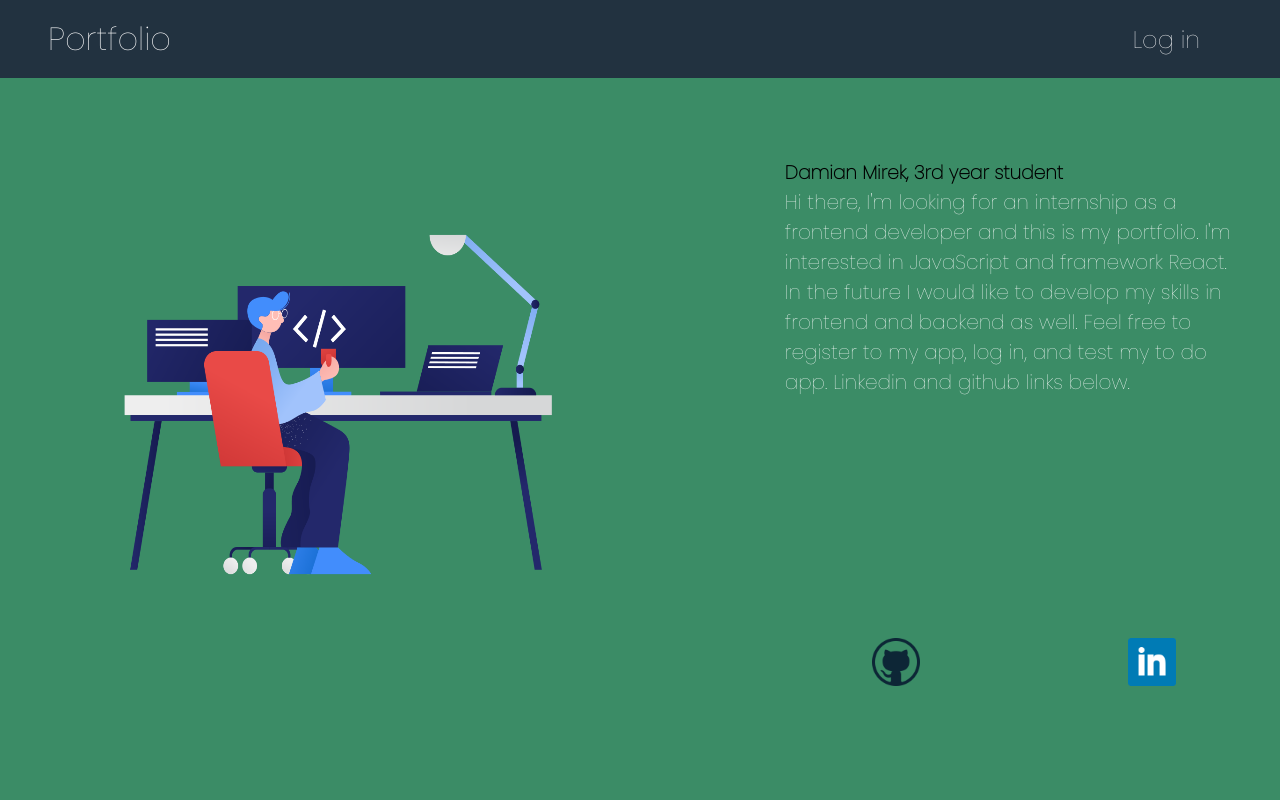
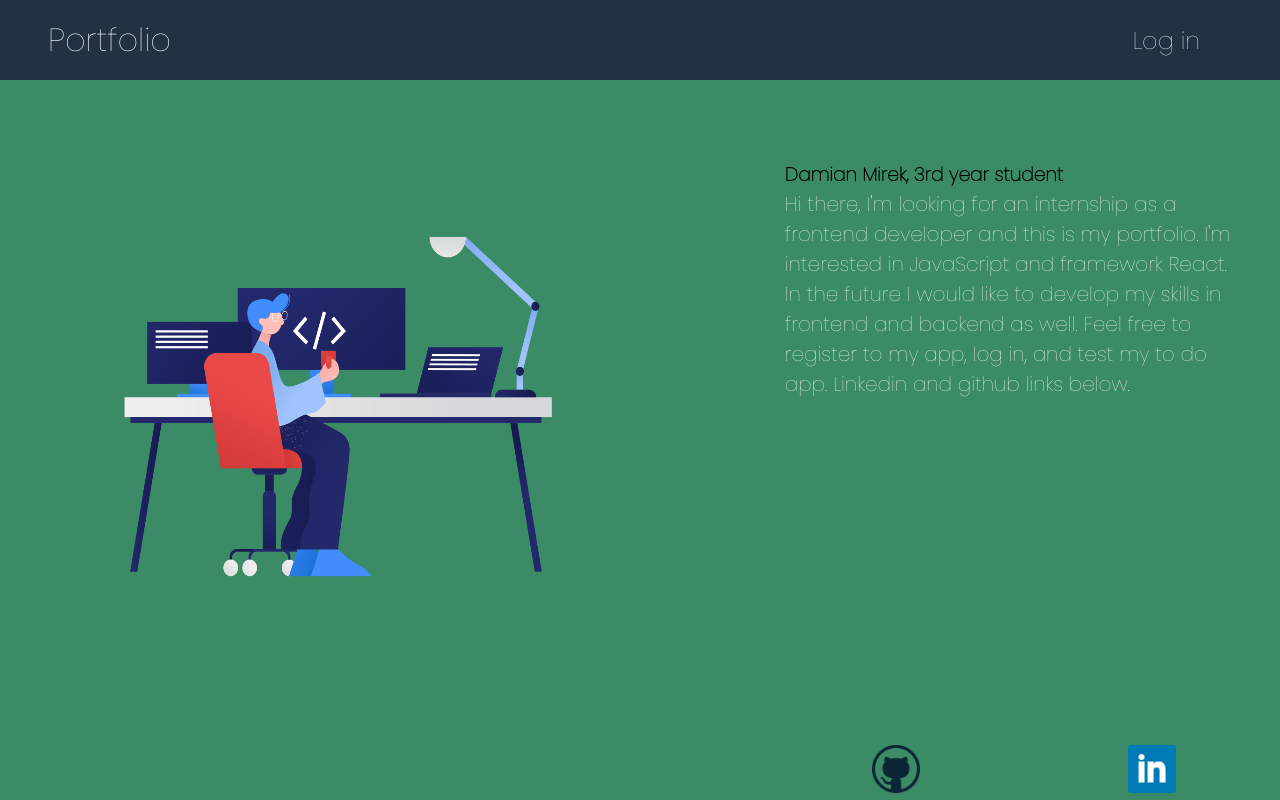
Before and after one commit to cees2/PortfolioDamianMirek, a React (Create React App) app: page /home in a window 1280 px wide. Built offline with nearby package versions, Linux system fonts and the light colour scheme; no server answers.

Commit message:
fixed hamburger menu bug

```diff
--- a/src/components/Authentication/LoginForm.js
+++ b/src/components/Authentication/LoginForm.js
@@ -30,10 +30,10 @@ const LoginForm = (props) => {
     } else if (emailInput.length < 3) {
       setError("Email is too short.");
       return false;
-    } else if (passwordInput.length < 5) {
+    } else if (passwordInput.trim().length < 5) {
       setError("Password has to be at least 5 characters long.");
       return false;
-    } else if (emailInput.length < 6) {
+    } else if (emailInput.trim().length < 6) {
       setError("email has to be at least 6 characters long.");
       return false;
     }
--- a/src/components/Home/Home.js
+++ b/src/components/Home/Home.js
@@ -6,8 +6,8 @@ import React from "react";
 
 const Home = () => {
   return (
-    <React.Fragment>
-      <div className={classes.homePageWrapper}>
+    <div className={classes.homePageWrapper}>
+      <div className={classes.homePageContentWrapper}>
         <section className={classes.homeSection}>
           <img src={pic} alt="Programmer" />
         </section>
@@ -36,7 +36,7 @@ const Home = () => {
           <img src={linkedInIcon} alt="linkedin icon" />
         </a>
       </footer>
-    </React.Fragment>
+    </div>
   );
 };
 
--- a/src/components/Home/Home.module.css
+++ b/src/components/Home/Home.module.css
@@ -1,7 +1,14 @@
-.homePageWrapper {
+.homePageContentWrapper {
   display: flex;
   width: 95%;
   margin: 5rem auto 0;
+}
+
+.homePageWrapper {
+  display: flex;
+  flex-direction: column;
+  justify-content: space-between;
+  height: calc(100vh - var(--headerHeight));
 }
 
 .homeSection {
@@ -38,8 +45,8 @@
   max-width: 3rem;
 }
 
-@media ((max-width: 768px) and (orientation: landscape)), (max-width: 768px) {
-  .homePageWrapper {
+@media ((max-width: 1024px) and (orientation: landscape)), (max-width: 1024px) {
+  .homePageContentWrapper {
     display: flex;
     flex-direction: column;
     margin: 0;
--- a/src/components/Layout/Layout.module.css
+++ b/src/components/Layout/Layout.module.css
@@ -1,6 +1,5 @@
 .mainContent {
   width: 100%;
+  min-height: calc(100vh - var(--headerHeight));
+  /* display: flex; */
 }
-
-@media (max-width: 768px) {
-}
--- a/src/components/Layout/MainHeader.js
+++ b/src/components/Layout/MainHeader.js
@@ -6,7 +6,8 @@ import AuthContext from "../../store/auth-context";
 import { useMediaQuery } from "react-responsive";
 
 const MainHeader = () => {
-  const [isHamburgerActive, setIsHamburgerActive] = useState(0);
+  const [isHamburgerActive, setIsHamburgerActive] = useState(0); // 0--> hidden, 1--> active
+  const [moveMobileMenu, setMoveMobileMenu] = useState(false);
   const taskCtx = useContext(TaskContext);
   const authCtx = useContext(AuthContext);
   const numberOfTasks = taskCtx.tasks.length;
@@ -21,13 +22,22 @@ const MainHeader = () => {
     return wider ? children : null;
   };
 
-  const hamburgerMenuClickHandler = () => {
-    setIsHamburgerActive((prevState) => ++prevState % 2);
+  const hamburgerMenuClickHandler = ({ target: { alt } }) => {
+    if (alt === "close menu") setIsHamburgerActive(0);
+    if (alt === "hamburger menu") setIsHamburgerActive(1);
+    setMoveMobileMenu(true);
   };
 
-  const hamburgerMenuClasses = `${classes.mobileMainMenu} ${
-    isHamburgerActive ? classes.hamburgerActive : classes.hamburgerDeactivate
-  }`;
+  console.log(isHamburgerActive, moveMobileMenu);
+
+  const getClasses = function () {
+    if (!isHamburgerActive && moveMobileMenu)
+      return classes.hamburgerDeactivated;
+    if (isHamburgerActive && moveMobileMenu) return classes.hamburgerActive;
+    else return "";
+  };
+
+  const hamburgerMenuClasses = `${classes.mobileMainMenu} ${getClasses()}`;
 
   const menuList = (
     <ul className={classes.headerList} onClick={hamburgerMenuClickHandler}>
--- a/src/components/Layout/MainHeader.module.css
+++ b/src/components/Layout/MainHeader.module.css
@@ -6,6 +6,7 @@
   justify-content: space-between;
   align-items: center;
   color: white;
+  height: var(--headerHeight);
 }
 
 .portfolio a {
@@ -66,7 +67,6 @@ nav {
   width: 100%;
   height: 100vh;
   z-index: 100;
-  transition: all 0.3 linear;
   background-color: #3b8c66;
 }
 
@@ -80,7 +80,7 @@ nav {
   animation: menuAnimation 0.3s both;
 }
 
-.hamburgerDeactivate {
+.hamburgerDeactivated {
   animation: menuAnimation 0.3s reverse;
 }
 
@@ -133,3 +133,9 @@ nav {
     display: none;
   }
 }
+
+@media (max-width: 1024px) and (orientation: landscape) {
+  .header {
+    padding: 2rem 1rem 2rem 3rem;
+  }
+}
--- a/src/components/Todos/ConfirmationModal.module.css
+++ b/src/components/Todos/ConfirmationModal.module.css
@@ -23,6 +23,7 @@
   align-items: center;
   border-radius: 10px;
   animation: modalAnimation 0.1s linear;
+  text-align: center;
 }
 
 @keyframes modalAnimation {
@@ -63,7 +64,7 @@
   background: rgb(232, 64, 8);
 }
 
-@media (orientation: landscape) {
+@media (orientation: landscape) and (max-width: 768px) {
   .modalWrapper {
     width: 95%;
     height: 50vh;
--- a/src/components/Todos/NewToDo.module.css
+++ b/src/components/Todos/NewToDo.module.css
@@ -2,7 +2,8 @@
   background-color: #60bf81;
   color: white;
   width: 55%;
-  margin: 10rem auto 0;
+  margin: 0 auto;
+  transform: translateY(60%);
   border-radius: 10px;
   box-shadow: 8px 8px 17px -7px rgba(66, 68, 90, 1);
 }
--- a/src/index.css
+++ b/src/index.css
@@ -4,6 +4,10 @@
   margin: 0;
   padding: 0;
   box-sizing: border-box;
+}
+
+:root {
+  --headerHeight: 10vh;
 }
 
 body {
```
